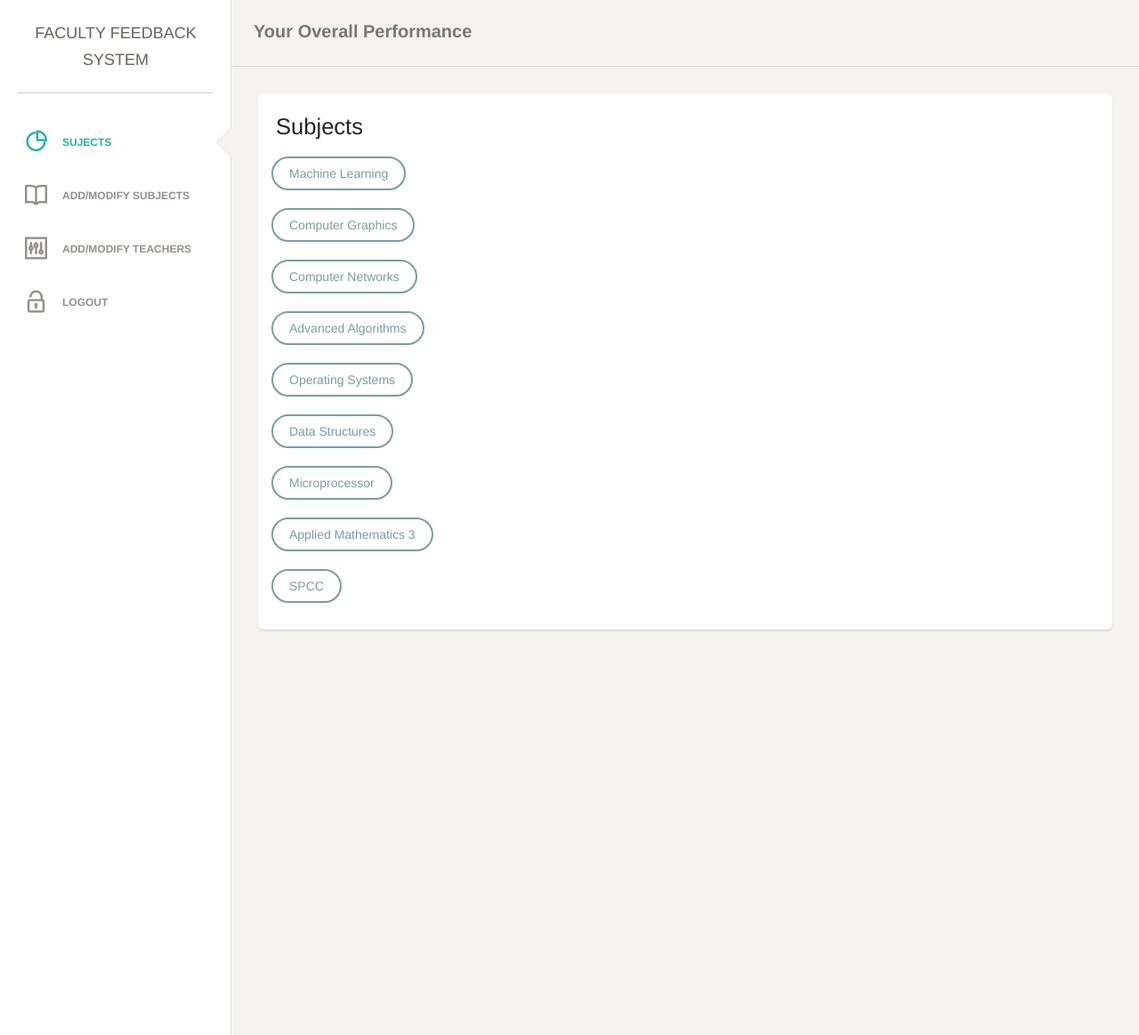
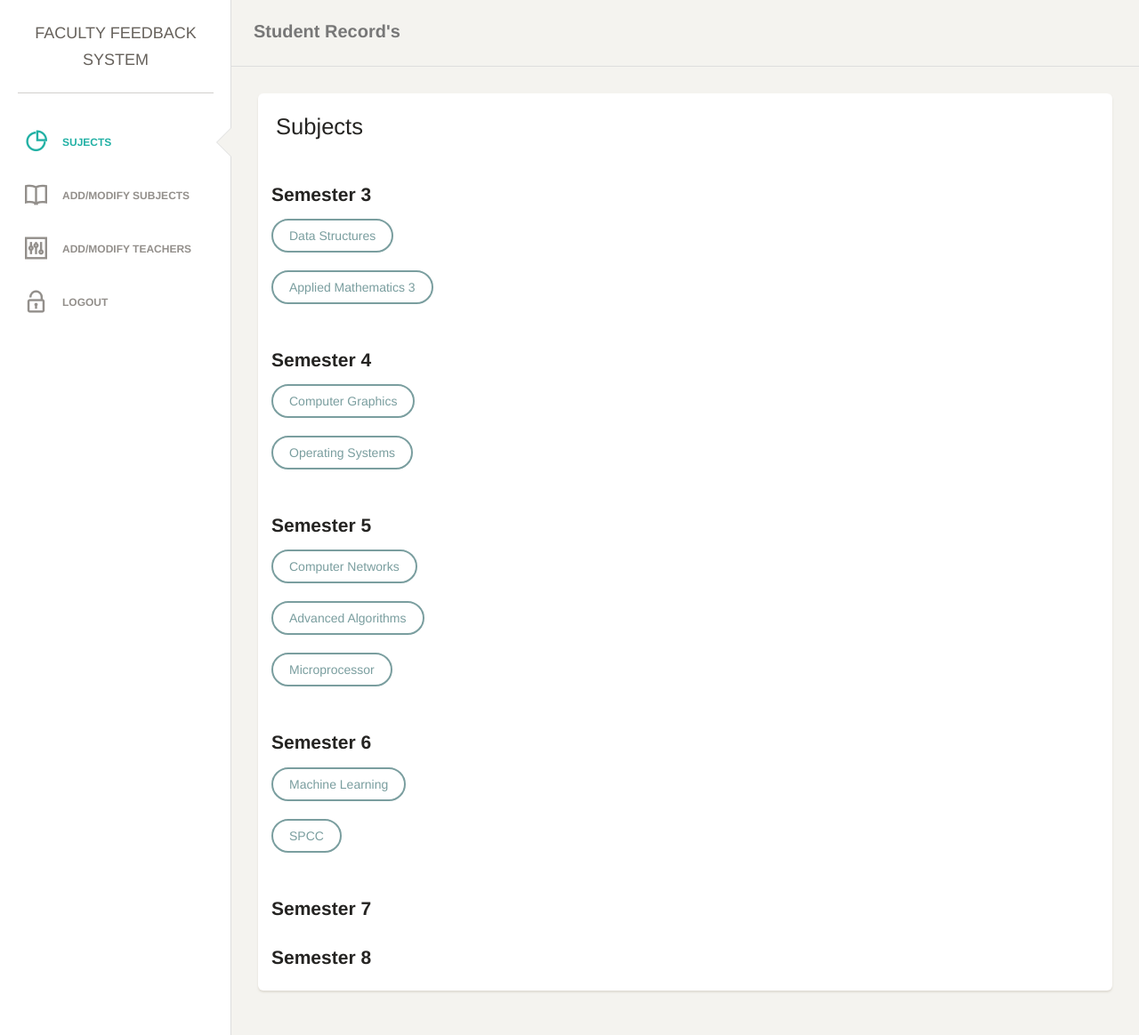
Before and after one commit to pujanm/Faculty-Feedback-System, a Django app: page /admin_analytics/ in a window 1280 px wide. Shown: the whole page at 89% size. Run offline with Django 3.2, Linux system fonts and the light colour scheme; a user stored in the database is signed in; data comes from the database, SQL or seed files in the repository; both versions use the stored data as it was after the commit; some libraries are stand-ins or nearby versions; some web fonts are replaced.

Commit message:
Final commit hope so.

```diff
--- a/appOne/forms.py
+++ b/appOne/forms.py
@@ -14,10 +14,11 @@ class UserForm(forms.ModelForm):
 class UserProfileForm(forms.ModelForm):
     fname = forms.CharField(label='First Name')
     lname = forms.CharField(label='Last Name')
+    semester = forms.IntegerField()
 
     class Meta():
         model = UserProfile
-        fields = ('fname', 'lname')
+        fields = ('fname', 'lname', 'semester')
 
 
 class TeacherProfileForm(forms.ModelForm):
--- a/appOne/models.py
+++ b/appOne/models.py
@@ -26,6 +26,7 @@ class UserProfile(models.Model):
     fname = models.CharField(max_length=50, blank=True)
     lname = models.CharField(max_length=50, blank=True)
     subject = models.ManyToManyField(Subject, related_name="subject_students")
+    semester = models.IntegerField(default=3)
 
     def __str__(self):
         return str(self.user.username)
--- a/appOne/templates/appOne/admin_analytics.html
+++ b/appOne/templates/appOne/admin_analytics.html
@@ -143,7 +143,7 @@
                         <span class="icon-bar bar2"></span>
                         <span class="icon-bar bar3"></span>
                     </button>
-                    <a class="navbar-brand" href="{% url 'analytics' %}">Your Overall Performance</a>
+                    <a class="navbar-brand" href="{% url 'analytics' %}">Student Record's</a>
                 </div>
                 <!-- <div class="collapse navbar-collapse">
                     <ul class="nav navbar-nav navbar-right">
@@ -184,100 +184,50 @@
         <div class="content">
             <div class="container-fluid">
                 <div class="row">
-                    <!-- <div class="col-lg-3 col-sm-6">
-                        <div class="card">
-                            <div class="content">
-                                <div class="row">
-                                    <div class="col-xs-5">
-                                        <div class="icon-big icon-warning text-center">
-                                            <i class="ti-server"></i>
-                                        </div>
-                                    </div>
-                                    <div class="col-xs-7">
-                                        <div class="numbers">
-                                            <p>Capacity</p>
-                                            105GB
-                                        </div>
-                                    </div>
-                                </div>
-                                <div class="footer">
-                                    <hr />
-                                    <div class="stats">
-                                        <i class="ti-reload"></i> Updated now
-                                    </div>
-                                </div>
-                            </div>
-                        </div>
-                    </div> -->
-
-                    <!-- <div class="col-lg-3 col-sm-6">
-                        <div class="card">
-                            <div class="content">
-                                <div class="row">
-                                    <div class="col-xs-5">
-                                        <div class="icon-big icon-danger text-center">
-                                            <i class="ti-pulse"></i>
-                                        </div>
-                                    </div>
-                                    <div class="col-xs-7">
-                                        <div class="numbers">
-                                            <p>Errors</p>
-                                            23
-                                        </div>
-                                    </div>
-                                </div>
-                                <div class="footer">
-                                    <hr />
-                                    <div class="stats">
-                                        <i class="ti-timer"></i> In the last hour
-                                    </div>
-                                </div>
-                            </div>
-                        </div>
-                    </div> -->
-                    <!-- <div class="col-lg-3 col-sm-6">
-                        <div class="card">
-                            <div class="content">
-                                <div class="row">
-                                    <div class="col-xs-5">
-                                        <div class="icon-big icon-info text-center">
-                                            <i class="ti-twitter-alt"></i>
-                                        </div>
-                                    </div>
-                                    <div class="col-xs-7">
-                                        <div class="numbers">
-                                            <p>Followers</p>
-                                            +45
-                                        </div>
-                                    </div>
-                                </div>
-                                <div class="footer">
-                                    <hr />
-                                    <div class="stats">
-                                        <i class="ti-reload"></i> Updated now
-                                    </div>
-                                </div>
-                            </div>
-                        </div>
-                    </div> -->
-                </div>
-                <div class="row">
 
                     <div class="col-md-12">
                         <div class="card">
                             <div class="header">
                                 <h3 class="title">Subjects</h3>
-                                <!-- <h4 class="title">Prof. {{ fname }} {{ lname }}</h4> -->
-
                             </div>
 
                             <div class="content">
-								{% for sub in subject %}
-                                    <a href="/admin_analytics/{{sub.name}}"><button class="btn btn-primary">{{ sub.name }}</button></a>
-                                    <br>
-                                    <br>
-                                {% endfor %}
-
+															<h4>Semester 3</h4>
+															{% for sub in subject_dict.3 %}
+																			<a href="/admin_analytics/{{sub.name}}"><button class="btn btn-primary">{{ sub.name }}</button></a>
+																			<br>
+																			<br>
+                              {% endfor %}
+															<h4>Semester 4</h4>
+															{% for sub in subject_dict.4 %}
+																			<a href="/admin_analytics/{{sub.name}}"><button class="btn btn-primary">{{ sub.name }}</button></a>
+																			<br>
+																			<br>
+                              {% endfor %}
+															<h4>Semester 5</h4>
+															{% for sub in subject_dict.5 %}
+																			<a href="/admin_analytics/{{sub.name}}"><button class="btn btn-primary">{{ sub.name }}</button></a>
+																			<br>
+																			<br>
+                              {% endfor %}
+															<h4>Semester 6</h4>
+															{% for sub in subject_dict.6 %}
+																			<a href="/admin_analytics/{{sub.name}}"><button class="btn btn-primary">{{ sub.name }}</button></a>
+																			<br>
+																			<br>
+                              {% endfor %}
+															<h4>Semester 7</h4>
+															{% for sub in subject_dict.7 %}
+																			<a href="/admin_analytics/{{sub.name}}"><button class="btn btn-primary">{{ sub.name }}</button></a>
+																			<br>
+																			<br>
+                              {% endfor %}
+															<h4>Semester 8</h4>
+															{% for sub in subject_dict.8 %}
+																			<a href="/admin_analytics/{{sub.name}}"><button class="btn btn-primary">{{ sub.name }}</button></a>
+																			<br>
+																			<br>
+                              {% endfor %}
                             </div>
                         </div>
                     </div>
--- a/appOne/templates/appOne/admin_analytics_detailed.html
+++ b/appOne/templates/appOne/admin_analytics_detailed.html
@@ -143,7 +143,7 @@
                         <span class="icon-bar bar2"></span>
                         <span class="icon-bar bar3"></span>
                     </button>
-                    <a class="navbar-brand" href="{% url 'analytics' %}">Your Overall Performance</a>
+                    <a class="navbar-brand" href="{% url 'analytics' %}">Student's Who Didn't Fill Feedback</a>
                 </div>
                 <!-- <div class="collapse navbar-collapse">
                     <ul class="nav navbar-nav navbar-right">
--- a/appOne/views.py
+++ b/appOne/views.py
@@ -20,6 +20,8 @@ def index(request):
                 u = UserProfile.objects.filter(user=username)
                 fname = u[0].fname
                 lname = u[0].lname
+                email = request.user.email
+                semester = u[0].semester
                 subject_list = [i.name for i in u[0].subject.all()]
                 teacher_list = TeacherProfile.objects.all()
                 for i in subject_list:
@@ -30,43 +32,69 @@ def index(request):
                             pass
                 print(subject_list)
                 if request.POST:
-                    u = u[0]
-                    s = request.POST.get('subject')
-                    t = request.POST.get('teacher')
-                    f1 = request.POST.get('f1')
-                    f2 = request.POST.get('f2')
-                    f3 = request.POST.get('f3')
-                    f4 = request.POST.get('f4')
-                    f5 = request.POST.get('f5')
-                    f6 = request.POST.get('f6')
-                    f7 = request.POST.get('f7')
-                    f8 = request.POST.get('f8')
-                    f9 = request.POST.get('f9')
-                    sug = request.POST.get('sug')
-                    tea = TeacherProfile.objects.filter(fname=t.split(" ")[0])
-                    print(tea)
-                    sub = Subject.objects.filter(name=s)
-                    print(sub)
-                    f = Feedback.objects.create(
-                        student=u,
-                        subject=sub[0],
-                        teacher=tea[0],
-                        res1=f1,
-                        res2=f2,
-                        res3=f3,
-                        res4=f4,
-                        res5=f5,
-                        res6=f6,
-                        res7=f7,
-                        res8=f8,
-                        res9=f9,
-                        sug=sug
-                    )
-                    f.save()
-                    return redirect('analytics')
+                    if request.POST.get('fname'):
+                        fname = request.POST.get('fname')
+                        lname = request.POST.get('lname')
+                        email = request.POST.get('email')
+                        semester = request.POST.get('semester')
+                        user = UserProfile.objects.filter(user=request.user)[0]
+                        user.fname = fname
+                        user.lname = lname
+                        user.semester = semester
+                        user.subject = Subject.objects.filter(semester=semester)
+                        request.user.email = email
+                        request.user.save()
+                        user.save()
+                        subject_list = [i.name for i in user.subject.all() if i.name not in subjects_done_feedback]
+                        context = {
+                            'fname': fname,
+                            'lname': lname,
+                            'email': email,
+                            'semester': semester,
+                            'teacher_list': teacher_list,
+                            'subject_list': subject_list
+                        }
+                        return render(request, 'appOne/dashboard.html', context)
+                    else:
+                        u = u[0]
+                        s = request.POST.get('subject')
+                        t = request.POST.get('teacher')
+                        f1 = request.POST.get('f1')
+                        f2 = request.POST.get('f2')
+                        f3 = request.POST.get('f3')
+                        f4 = request.POST.get('f4')
+                        f5 = request.POST.get('f5')
+                        f6 = request.POST.get('f6')
+                        f7 = request.POST.get('f7')
+                        f8 = request.POST.get('f8')
+                        f9 = request.POST.get('f9')
+                        sug = request.POST.get('sug')
+                        tea = TeacherProfile.objects.filter(fname=t.split(" ")[0])
+                        print(tea)
+                        sub = Subject.objects.filter(name=s)
+                        print(sub)
+                        f = Feedback.objects.create(
+                            student=u,
+                            subject=sub[0],
+                            teacher=tea[0],
+                            res1=f1,
+                            res2=f2,
+                            res3=f3,
+                            res4=f4,
+                            res5=f5,
+                            res6=f6,
+                            res7=f7,
+                            res8=f8,
+                            res9=f9,
+                            sug=sug
+                        )
+                        f.save()
+                        return redirect('analytics')
                 context = {
                     'fname': fname,
                     'lname': lname,
+                    'email': email,
+                    'semester': semester,
                     'teacher_list': teacher_list,
                     'subject_list': subject_list
                 }
@@ -203,8 +231,13 @@ def teacher_detailed_analytics(request, subject):
 def admin_analytics(request):
     if request.user.is_authenticated():
         subject = Subject.objects.all()
+        subject_dict = {}
+        for i in range(3, 9):
+            subject_dict[i] = Subject.objects.filter(semester=i)
+        print(subject_dict)
         context = {
             "subject": subject,
+            "subject_dict": subject_dict,
         }
         return render(request, "appOne/admin_analytics.html", context)
     else:
--- a/faculty_feedback/settings.py
+++ b/faculty_feedback/settings.py
@@ -56,7 +56,7 @@ ROOT_URLCONF = 'faculty_feedback.urls'
 TEMPLATES = [
     {
         'BACKEND': 'django.template.backends.django.DjangoTemplates',
-        'DIRS': [TEMPLATES_DIR, ],
+        'DIRS': [TEMPLATES_DIR,],
         'APP_DIRS': True,
         'OPTIONS': {
             'context_processors': [
```
Also changed, not shown: appOne/templates/appOne/dashboard.html (+60 -38 lines), appOne/templates/appOne/modalExp.html (added, +42 -0 lines), appOne/migrations/0010_userprofile_semester.py (added), db.sqlite3.
